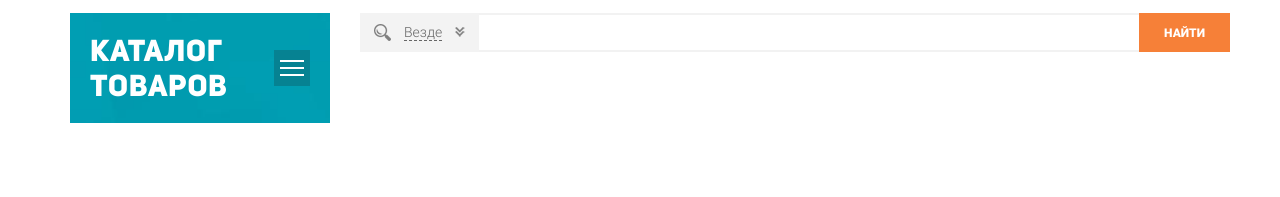
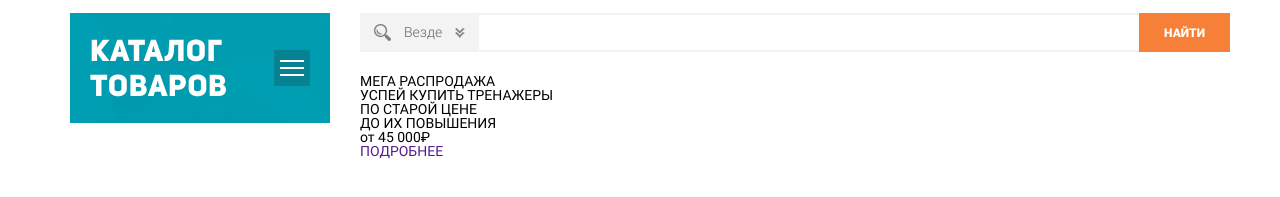
Before and after one commit to igororbit/logo, a website: page logo.ru/index.html in a window 1280 px wide. Shown: the part 147-344 px from the top of the page. Drawn offline with Linux system fonts and the light colour scheme; files that its build step writes are made by us from their sources; files whose address does not match are found by name; a web font is replaced by a local one.

Commit message:
29.10.2020 0.43

```diff
--- a/#src/js/files/script.js
+++ b/#src/js/files/script.js
@@ -48,6 +48,8 @@ for (let index = 0; index < checkboxCategories.length; index++) {
 
       if (checkboxActiveCategories.length > 0) {
          searchSelect.classList.add('_categories');
+         let searchQuantity = searchSelect.querySelector('.search-page__quantity');
+         searchQuantity.innerHTML = searchQuantity.getAttribute('data-text') + ' ' + checkboxActiveCategories.length;
       } else {
          searchSelect.classList.remove('_categories');
       }
--- a/#src/scss/home.scss
+++ b/#src/scss/home.scss
@@ -1,3 +1,47 @@
 //====================================================================================================
-
+.mainslider {
+   // .mainslider__body
+   &__body {
+   }
+   // .mainslider__slide
+   &__slide {
+   }
+   // .mainslider__content
+   &__content {
+   }
+   // .mainslider__image
+   &__image {
+   }
+   // .mainslider__dots
+   &__dots {
+   }
+}
+.content-mainslider {
+   // .content-mainslider__title
+   &__title {
+   }
+   // .content-mainslider__text
+   &__text {
+   }
+   // .content-mainslider__footer
+   &__footer {
+   }
+   // .content-mainslider__price
+   &__price {
+   }
+   // .content-mainslider__button
+   &__button {
+   }
+}
+.text-mainslider {
+   // .text-mainslider__text-1
+   &__text-1 {
+   }
+   // .text-mainslider__text-2
+   &__text-2 {
+   }
+   // .text-mainslider__text-3
+   &__text-3 {
+   }
+}
 //====================================================================================================
--- a/#src/scss/sidebar.scss
+++ b/#src/scss/sidebar.scss
@@ -18,6 +18,11 @@
    }
    // .page__search
    &__search {
+      margin: 0px 0px 22px 0px;
+   }
+   // .page__slider
+   &__slider {
+      margin: 0px 0px 65px 0px;
    }
 }
 .menu-page {
@@ -304,10 +309,11 @@
       font-weight: 300;
       font-size: 14px;
       line-height: 16.8px;
-      color: #666;
+      color: #666666;
+      white-space: nowrap;
       span {
          margin: 0px 13px;
-         border-bottom: 1px dashed;
+         //border-bottom: 1px dashed;
          &:last-child {
             display: none;
          }
@@ -339,6 +345,10 @@
             transform: rotate(-180deg);
          }
       }
+   }
+
+   // .search-page__quantity
+   &__quantity {
    }
    // .search-page__categories
    &__categories {
--- a/#src/scss/style.scss
+++ b/#src/scss/style.scss
@@ -76,8 +76,8 @@ body {
 @import "popup";
 @import "header";
 @import "sidebar";
+@import "home";
 @import "footer";
-@import "home";
 //</ПОДКЛЮЧЕНИЕ ФАЙЛОВ СТИЛЕЙ СТРАНИЦ И ЭЛЕМЕНТОВ>====================================================================================================
 
 //<ОСНОВНОЙ БЛОК>====================================================================================================
--- a/logo.ru/index.html
+++ b/logo.ru/index.html
@@ -317,7 +317,7 @@
 
          <div class="search-page__select">
 
-            <div class="search-page__title"><span>Везде</span><span>Выбрано:</span></div>
+            <div class="search-page__title"><span>Везде</span><span data-text="Выбрано:" class="search-page__quantity"></span></div>
 
             <div class="search-page__categories categories-search">
                <div class="categories-search__row">
@@ -443,13 +443,40 @@
 
       </form>
 
+      <div class="page__slider  mainslider">
+         <div class="mainslider__body _swiper">
+            <div class="mainslider__slide">
+               <div class="mainslider__content content-mainslider">
+                  <div class="content-mainslider__title">
+                     <span>МЕГА</span> РАСПРОДАЖА
+                  </div>
+                  <div class="content-mainslider__text text-mainslider">
+                     <span class="text-mainslider__text-1">УСПЕЙ КУПИТЬ</span> ТРЕНАЖЕРЫ
+                     <p class="text-mainslider__text-2">ПО СТАРОЙ ЦЕНЕ</p>
+                     ДО ИХ <span class="text-mainslider__text-3"> ПОВЫШЕНИЯ</span>
+                  </div>
+                  <div class="content-mainslider__footer">
+                     <div class="content-mainslider__price rub">от 45 000</div>
+                     <a href="" class="content-mainslider__button">
+                        <span>ПОДРОБНЕЕ</span>
+                     </a>
+                  </div>
+               </div>
+               <div class="mainslider__image _ibg">
+                  <picture><source srcset="img/mainslider/01.webp" type="image/webp"><img src="img/mainslider/01.jpg" alt=""></picture>
+               </div>
+            </div>
+         </div>
+         <div class="mainslider__dots"></div>
+      </div>
    </div>
 
 </div>
 <!-- 0.18.06
 1.16.45
 2.25.18
-2.29.44 -->
+2.29.44
+3.10.13 -->
 		</main>
 		<footer class="footer">
 	<div class="footer__content _container">
--- a/logo.ru/js/app.js
+++ b/logo.ru/js/app.js
@@ -51,6 +51,8 @@ for (let index = 0; index < checkboxCategories.length; index++) {
 
       if (checkboxActiveCategories.length > 0) {
          searchSelect.classList.add('_categories');
+         let searchQuantity = searchSelect.querySelector('.search-page__quantity');
+         searchQuantity.innerHTML = searchQuantity.getAttribute('data-text') + ' ' + checkboxActiveCategories.length;
       } else {
          searchSelect.classList.remove('_categories');
       }
```
Also changed, not shown: #src/_sidebar.html (+29 -2 lines), logo.ru/css/style.css, logo.ru/css/style.min.css, logo.ru/js/app.min.js, 1 other file.
